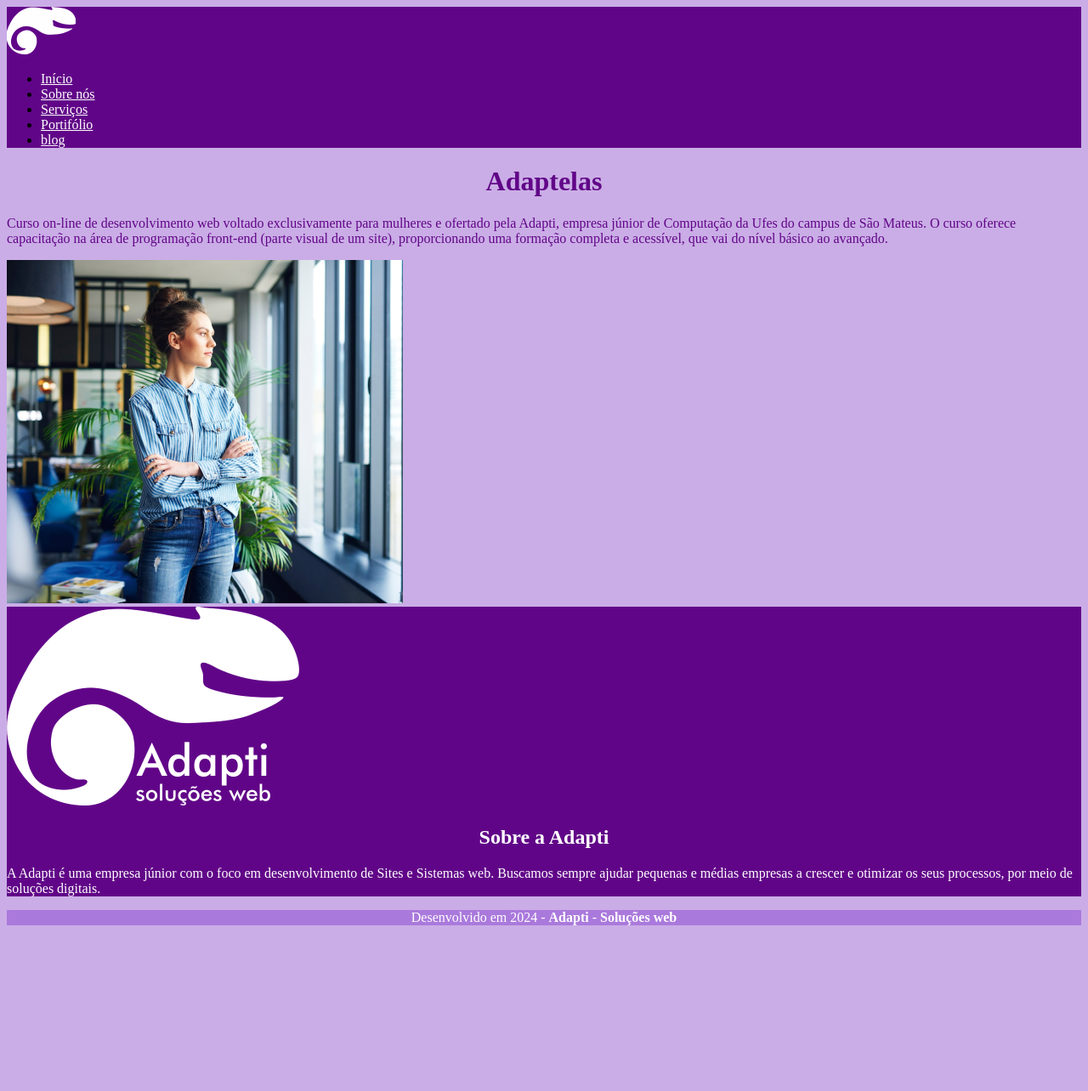
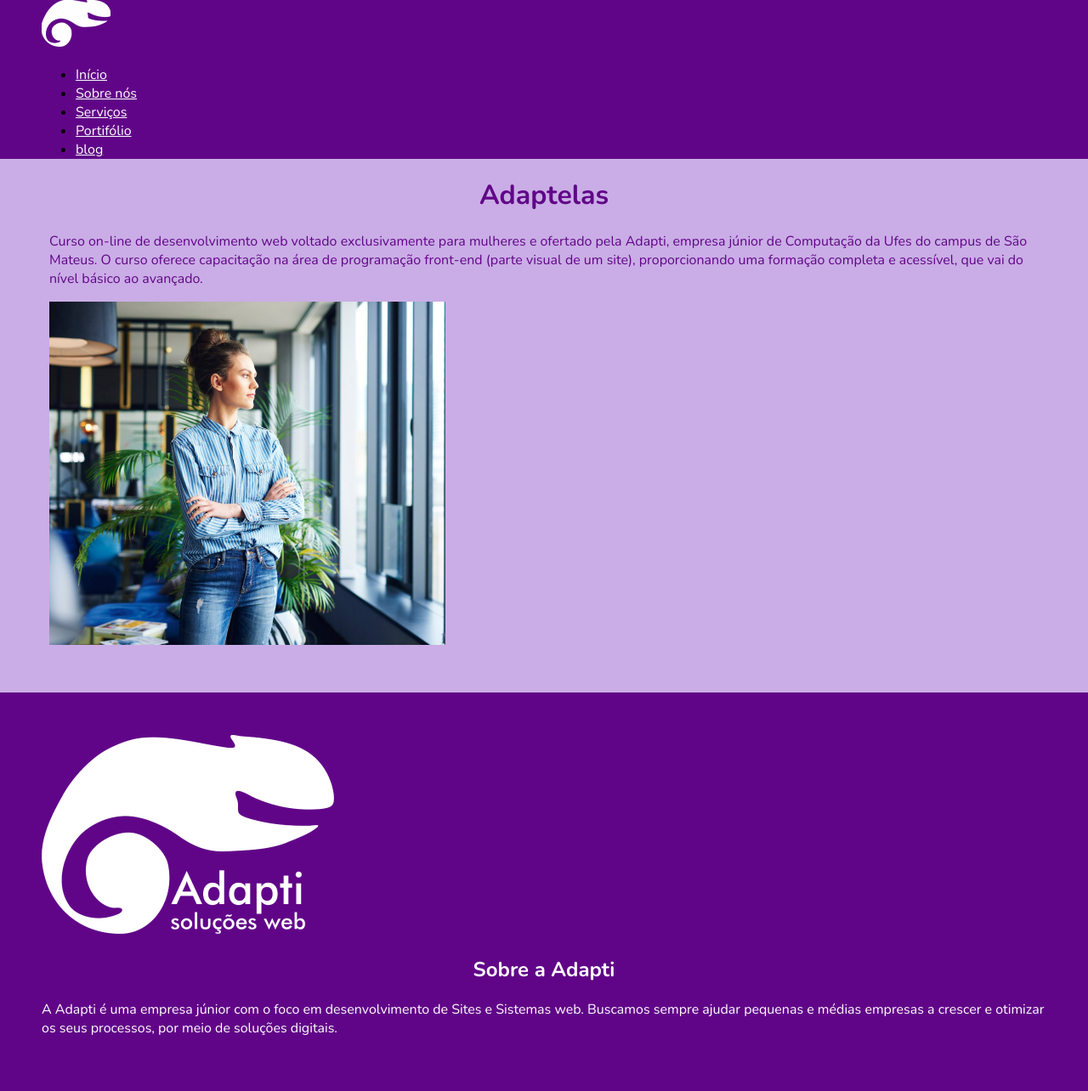
Before and after one commit to lailaborges/firstsite, a plain HTML site: page index.html in a window 1280 px wide. Shown: the top 1284 px of the page at 85% size. Before the commit the page ends 1097 px from the top, so only its background shows below. Drawn offline with nearby package versions, Linux system fonts and the light colour scheme.

Commit message:
Espaçamento feito

```diff
--- a/index.html
+++ b/index.html
@@ -4,13 +4,14 @@
     <meta charset="UTF-8">
     <meta name="viewport" content="width=device-width, initial-scale=1.0">
     <title>Adaptelas</title>
-    <link href="style.css" rel="stylesheet" />
+    <link href="style.css" rel="stylesheet" /> <!--Referencia a meu arquivo de estilização-->
+    <link href="https://fonts.googleapis.com/css2?family=Nunito:ital,wght@0,200..1000;1,200..1000&display=swap" rel="stylesheet">
 </head>
 <body>
     <header>
         <img src="./imagens/logo_nav.png" alt="Logo da Adapti">
         <nav>
-            <ul>
+            <ul> <!--Tentar colocar estilização nos pontinhos para ver se some ou tira o sublinhado-->
                 <li><a href="">Início</a></li>
                 <li><a href="">Sobre nós</a></li>
                 <li><a href="">Serviços</a></li>
@@ -20,7 +21,7 @@
         </nav>
     </header>
     <main>
-        <div>
+        <div id="bottom">
             <h1>Adaptelas</h1>
             <p id = "my-color">
                 Curso on-line de desenvolvimento web voltado exclusivamente para mulheres e ofertado pela Adapti, empresa júnior de Computação da Ufes do campus de São Mateus. O curso oferece capacitação na área de programação front-end (parte visual de um site), proporcionando uma formação completa e acessível, que vai do nível básico ao avançado.
--- a/style.css
+++ b/style.css
@@ -1,6 +1,10 @@
-
+* {
+    font-family: "Nunito", sans-serif;
+}
 header{
     background-color: #610588;
+    margin: -9px -9px 0 -9px;
+    padding-left: 50px;
 }
 a,p{
     color: #FFFFFF;
@@ -12,6 +16,9 @@ h1{
     color: #610588;
     text-align: center;
 }
+#bottom{
+    padding: 0 50px 50px 50px;
+}
 #my-color{
     color: #610588;
 }
@@ -21,9 +28,14 @@ h2{
 }
 #my-div{
     background-color: #610588;
+    margin: 0 -9px;
+    padding: 50px;
 }
 footer{
     text-align: center;
     color: #FFFFFF;
+    font-size: 0.7rem;
     background-color: #AA79DC;
+    margin: 0 -9px -9px -9px;
+    padding: 10px;
 }
```
